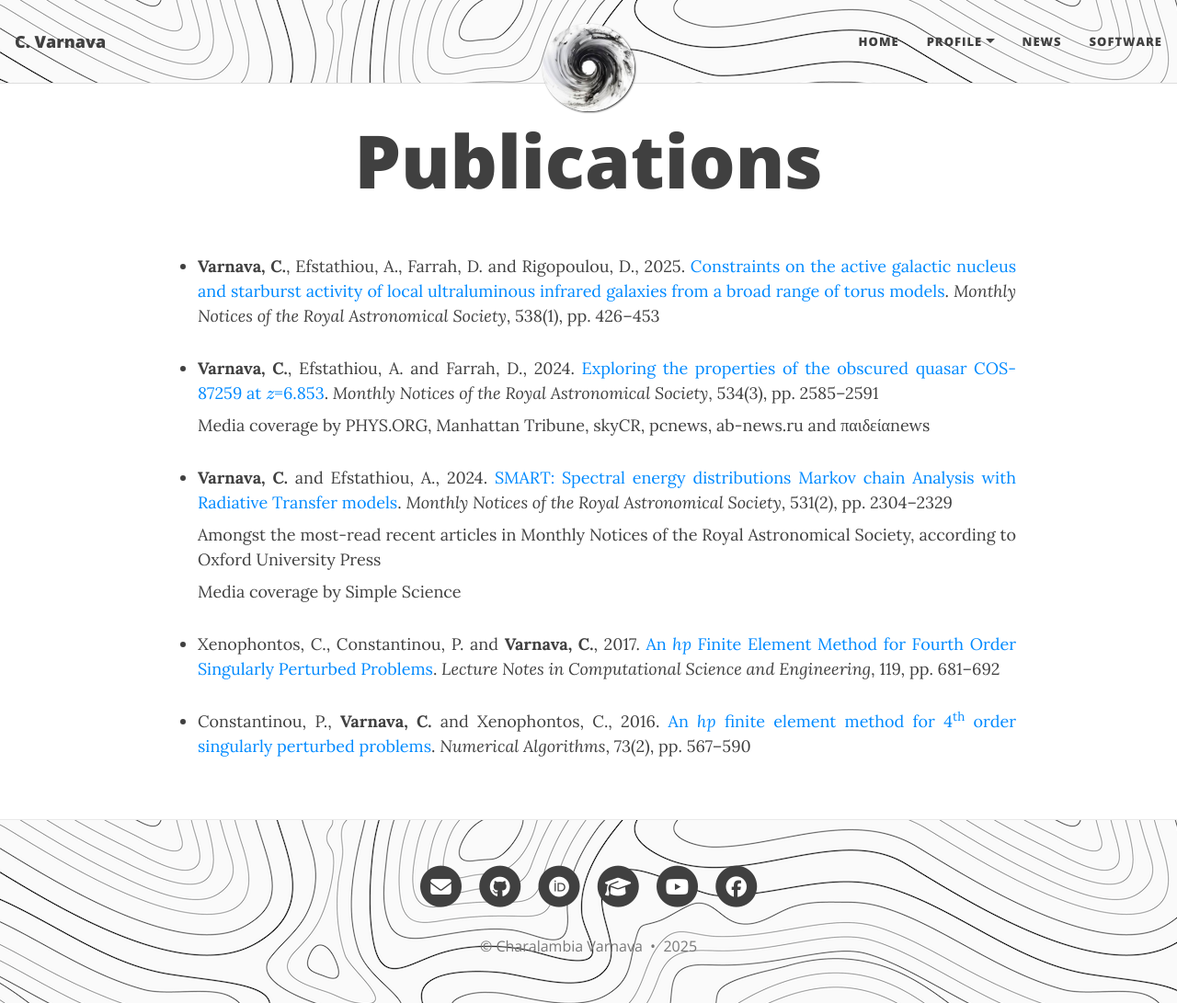
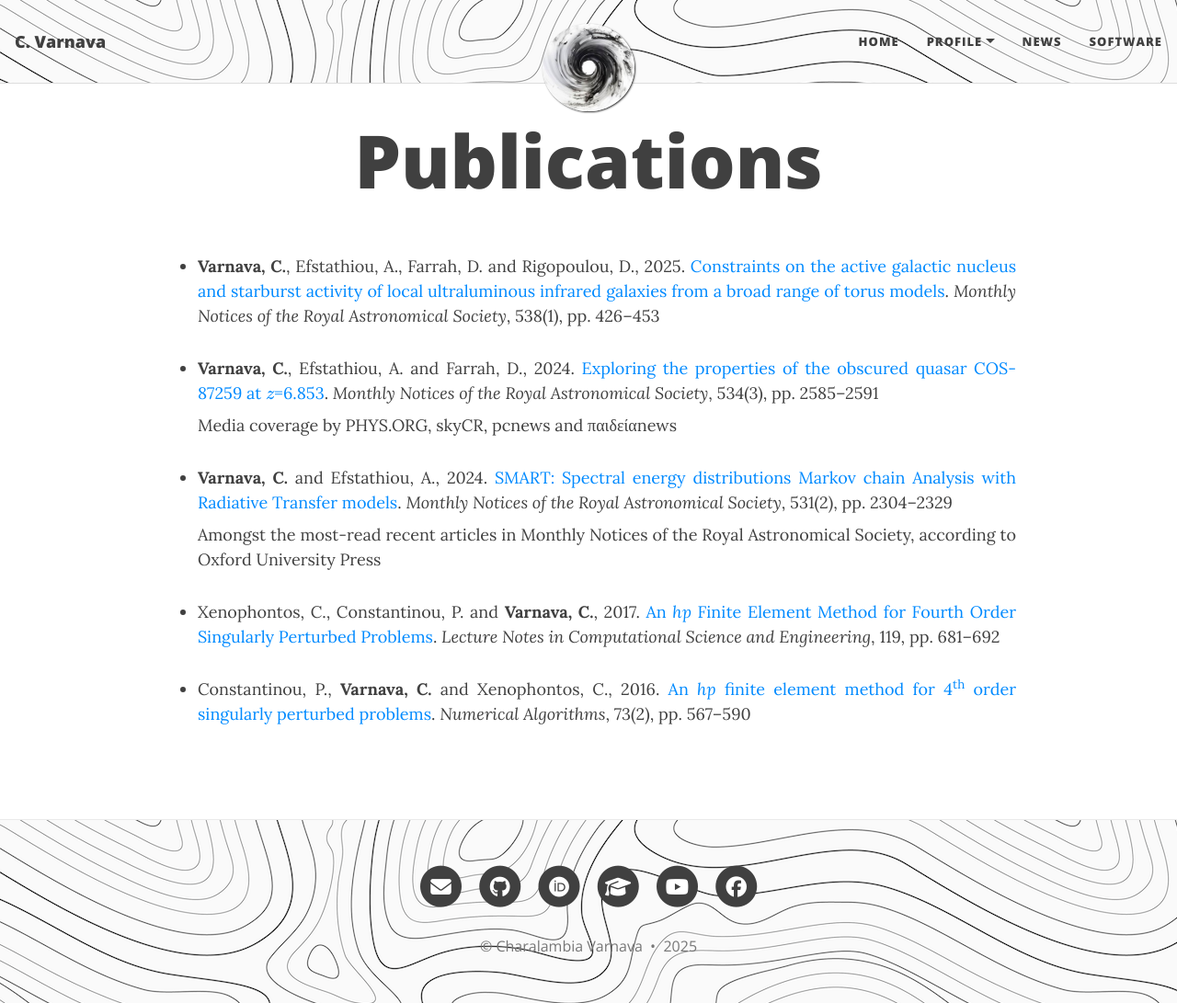
Before and after one commit to ch-var/ch-var.github.io, a Jekyll site: the page built from publications.html, in a window 1280 px wide and 1091 px high. Shown: the whole window at 92% size. Built offline with Jekyll 4.4.1, drawn with Linux system fonts in a browser that asks for light colours; formulas are drawn with MathJax 3.

Commit message:
Update publications.html

```diff
--- a/publications.html
+++ b/publications.html
@@ -26,11 +26,10 @@
 <li class="responsive-margin"><b>Varnava, C.</b>, Efstathiou, A., Farrah, D. and Rigopoulou, D., 2025. <a href="https://doi.org/10.1093/mnras/staf319">Constraints on the active galactic nucleus and starburst activity of local ultraluminous infrared galaxies from a broad range of torus models</a>. <i>Monthly Notices of the Royal Astronomical Society</i>, 538(1), pp. 426–453</li>
 <p></p>
 <li class="responsive-margin" style="margin-bottom: 8px;"><b>Varnava, C.</b>, Efstathiou, A. and Farrah, D., 2024. <a href="https://doi.org/10.1093/mnras/stae2221">Exploring the properties of the obscured quasar COS-87259 at \(z\)=6.853</a>. <i>Monthly Notices of the Royal Astronomical Society</i>, 534(3), pp. 2585–2591</li>
-<p align='justify' class="responsive-margin" style="margin-top: 0px;">Media coverage by PHYS.ORG, Manhattan Tribune, skyCR, pcnews, ab-news.ru and παιδείαnews</p>
+<p align='justify' class="responsive-margin" style="margin-top: 0px;">Media coverage by PHYS.ORG, skyCR, pcnews and παιδείαnews</p>
 <p></p>
 <li class="responsive-margin" style="margin-bottom: 8px;"><b>Varnava, C.</b> and Efstathiou, A., 2024. <a href="https://doi.org/10.1093/mnras/stae1141">SMART: Spectral energy distributions Markov chain Analysis with Radiative Transfer models</a>. <i>Monthly Notices of the Royal Astronomical Society</i>, 531(2), pp. 2304–2329</li>
 <p align='justify' class="responsive-margin" style="margin-top: 0px; margin-bottom: 8px;">Amongst the most-read recent articles in Monthly Notices of the Royal Astronomical Society, according to Oxford University Press</a></p>
-<p align='justify' class="responsive-margin" style="margin-top: 0px;">Media coverage by Simple Science</p>
 <p></p>
 <li class="responsive-margin">Xenophontos, C., Constantinou, P. and <b>Varnava, C.</b>, 2017. <a href="https://doi.org/10.1007/978-3-319-65870-4_49">An <i>hp</i> Finite Element Method for Fourth Order Singularly Perturbed Problems</a>. <i>Lecture Notes in Computational Science and Engineering</i>, 119, pp. 681–692</li>
 <p></p>
```
